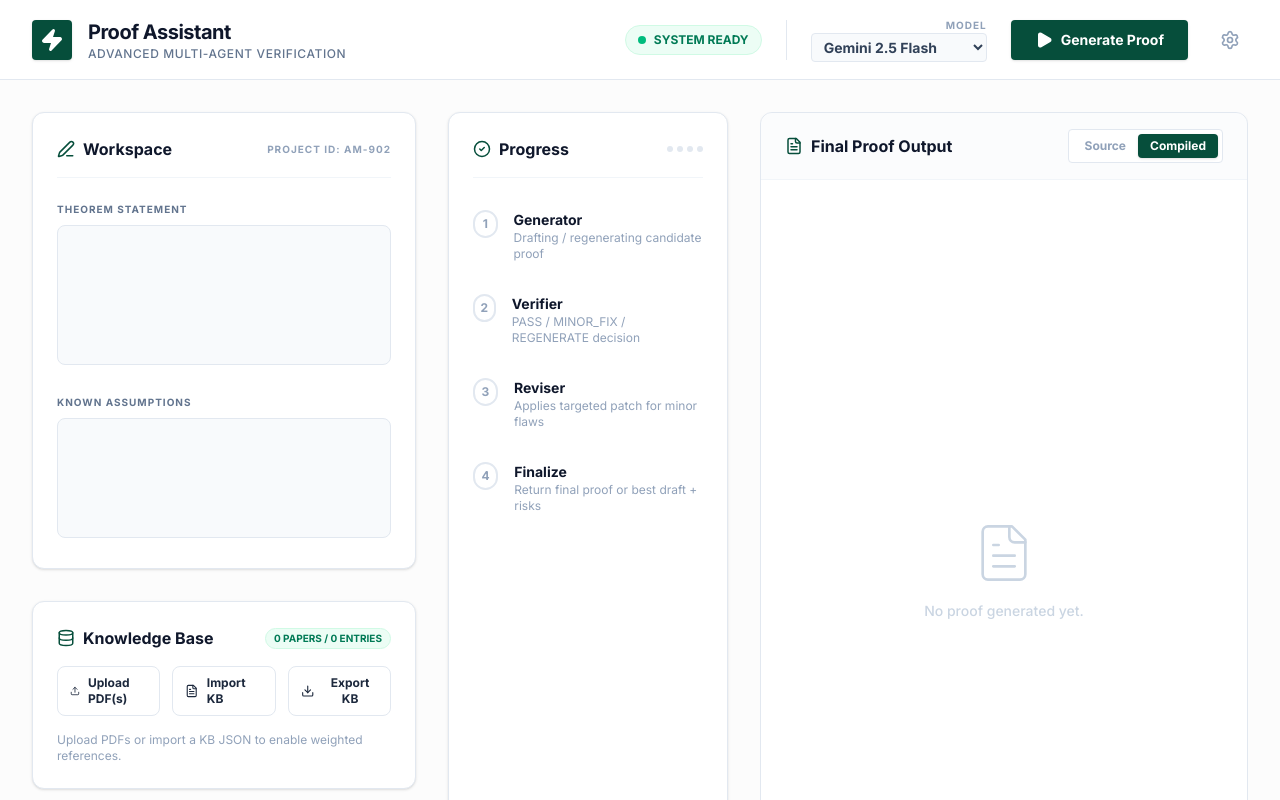
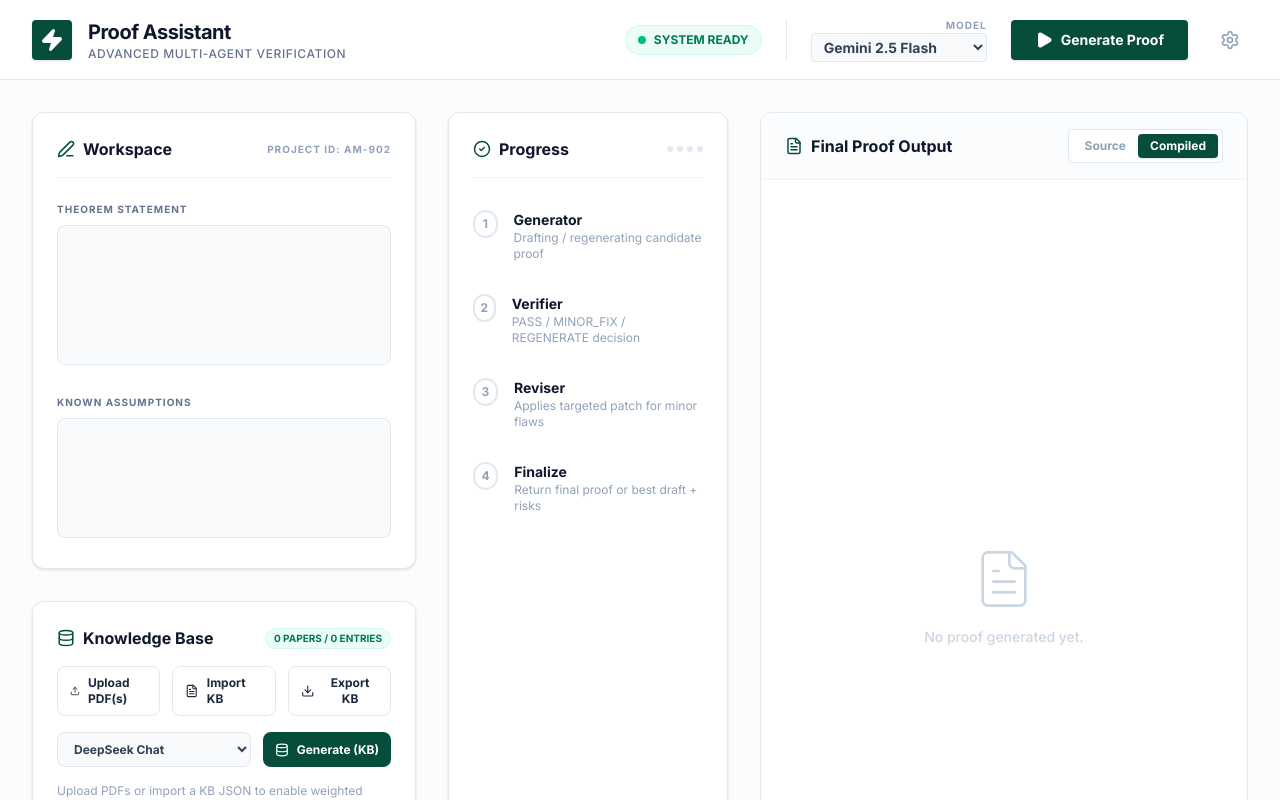
Before and after one commit to yangheihei2/-, a React (Vite) app: page / in a window 1280 px wide. Shown: the top 800 px of the page. Built offline with nearby package versions, Linux system fonts and the light colour scheme.

Commit message:
feat: add KB generate button with DeepSeek model selector

```diff
--- a/src/App.tsx
+++ b/src/App.tsx
@@ -172,6 +172,7 @@ export default function App() {
   const [activeTab, setActiveTab] = useState<'formatted' | 'source'>('formatted');
   const [errorMessage, setErrorMessage] = useState<string | null>(null);
   const [selectedModelId, setSelectedModelId] = useState('gemini-2.5-flash');
+  const [kbSelectedModelId, setKbSelectedModelId] = useState('deepseek-chat');
   const [possibleIdeas, setPossibleIdeas] = useState<string[]>([]);
   const [candidateTheorems, setCandidateTheorems] = useState<CandidateTheorem[]>([]);
   const [literatureMatches, setLiteratureMatches] = useState<LiteratureMatch[]>([]);
@@ -186,7 +187,11 @@ export default function App() {
   const proofRef = useRef<HTMLDivElement>(null);
   const ideasRef = useRef<HTMLDivElement>(null);
 
-  const selectedModelOption = MODEL_OPTIONS.find((option) => option.id === selectedModelId) || MODEL_OPTIONS[0];
+  const resolveModelOption = (modelId: string) =>
+    MODEL_OPTIONS.find((option) => option.id === modelId) || MODEL_OPTIONS[0];
+  const selectedModelOption = resolveModelOption(selectedModelId);
+  const kbModelOptions = MODEL_OPTIONS.filter((option) => option.provider === 'deepseek');
+  const selectedKbModelOption = resolveModelOption(kbSelectedModelId);
 
 
   const topReference = useMemo(
@@ -350,19 +355,20 @@ export default function App() {
     }
   };
 
-  const handleGenerate = async () => {
+  const handleGenerate = async (overrideModelId?: string) => {
     if (isGenerating) return;
 
+    const modelOption = resolveModelOption(overrideModelId || selectedModelId);
     setIsGenerating(true);
     setProof(null);
     setErrorMessage(null);
     setPossibleIdeas([]);
     setCandidateTheorems([]);
     setProgress(1);
-    addLog(`Generator initialized with ${selectedModelOption.label}.`, 'info');
+    addLog(`Generator initialized with ${modelOption.label}.`, 'info');
 
-    const verifyApiPath = selectedModelOption.provider === 'gemini' ? '/api/verify-proof' : '/api/verify-proof-deepseek';
-    const reviseApiPath = selectedModelOption.provider === 'gemini' ? '/api/revise-proof' : '/api/revise-proof-deepseek';
+    const verifyApiPath = modelOption.provider === 'gemini' ? '/api/verify-proof' : '/api/verify-proof-deepseek';
+    const reviseApiPath = modelOption.provider === 'gemini' ? '/api/revise-proof' : '/api/revise-proof-deepseek';
 
     const maxMinorFixRounds = 3;
     const maxRegenerateRounds = 2;
@@ -467,12 +473,12 @@ export default function App() {
     const fetchProof = async () => {
       const proofData = await requestJsonWithRetry<GenerateProofResponse>({
         stage: 'candidate proof generation',
-        endpoint: selectedModelOption.apiPath,
-        body: { theorem, assumptions, knowledgeReferences: rankedKnowledgeReferences, model: selectedModelOption.id },
+        endpoint: modelOption.apiPath,
+        body: { theorem, assumptions, knowledgeReferences: rankedKnowledgeReferences, model: modelOption.id },
         fallbackError: 'Failed to generate proof.',
         maxRetries: 1,
         retryOnHttp: true,
-        requestTimeoutMs: selectedModelOption.provider === 'deepseek' ? 90000 : 70000,
+        requestTimeoutMs: modelOption.provider === 'deepseek' ? 90000 : 70000,
       });
 
       const candidate = typeof proofData.proof === 'string' ? proofData.proof.trim() : '';
@@ -486,7 +492,7 @@ export default function App() {
       const verifyData = await requestJsonWithRetry<VerifyProofResponse>({
         stage: 'proof verification',
         endpoint: verifyApiPath,
-        body: { theorem, assumptions, proof: candidateProof, model: selectedModelOption.id },
+        body: { theorem, assumptions, proof: candidateProof, model: modelOption.id },
         fallbackError: 'Proof verification failed.',
         maxRetries: 1,
         retryOnHttp: true,
@@ -498,7 +504,7 @@ export default function App() {
       const reviseData = await requestJsonWithRetry<ReviseProofResponse>({
         stage: 'proof revision',
         endpoint: reviseApiPath,
-        body: { theorem, assumptions, proof: candidateProof, feedback, model: selectedModelOption.id },
+        body: { theorem, assumptions, proof: candidateProof, feedback, model: modelOption.id },
         fallbackError: 'Proof revision failed.',
         maxRetries: 1,
         retryOnHttp: true,
@@ -510,12 +516,12 @@ export default function App() {
       try {
         const ideasData = await requestJsonWithRetry<GenerateIdeasResponse>({
           stage: 'idea brainstorming',
-          endpoint: selectedModelOption.ideasApiPath,
-          body: { theorem, assumptions, literature: literatureMatches, knowledgeReferences: rankedKnowledgeReferences, model: selectedModelOption.id },
+          endpoint: modelOption.ideasApiPath,
+          body: { theorem, assumptions, literature: literatureMatches, knowledgeReferences: rankedKnowledgeReferences, model: modelOption.id },
           fallbackError: 'Idea generation failed.',
           maxRetries: 1,
           retryOnHttp: true,
-          requestTimeoutMs: selectedModelOption.provider === 'deepseek' ? 70000 : 50000,
+          requestTimeoutMs: modelOption.provider === 'deepseek' ? 70000 : 50000,
         });
         setPossibleIdeas(Array.isArray(ideasData.ideas) ? ideasData.ideas : []);
         setCandidateTheorems(Array.isArray(ideasData.candidateTheorems) ? ideasData.candidateTheorems : []);
@@ -581,7 +587,7 @@ export default function App() {
       }
 
       setProof(finalProof);
-      addLog(`Proof pipeline finished via ${selectedModelOption.label}.`, completed ? 'success' : 'warning');
+      addLog(`Proof pipeline finished via ${modelOption.label}.`, completed ? 'success' : 'warning');
     } catch (error: unknown) {
       console.error(error);
       const rawError = error instanceof Error ? error.message : 'Unknown server error.';
@@ -632,7 +638,7 @@ export default function App() {
             </div>
 
             <button
-              onClick={handleGenerate}
+              onClick={() => handleGenerate()}
               disabled={isGenerating}
               className={`flex items-center gap-2 px-6 py-2.5 rounded font-bold text-sm transition-all shadow-sm ${
                 isGenerating
@@ -707,6 +713,33 @@ export default function App() {
 
               <button onClick={handleExportKnowledgeBase} className="flex items-center justify-center gap-2 text-xs font-bold border border-slate-200 rounded-lg px-3 py-2 hover:border-[#064e3b]/40">
                 <Download size={14} /> Export KB
+              </button>
+            </div>
+
+            <div className="grid grid-cols-1 md:grid-cols-[1fr_auto] gap-3 mb-4">
+              <select
+                value={kbSelectedModelId}
+                onChange={(event) => setKbSelectedModelId(event.target.value)}
+                className="text-xs font-bold text-slate-700 bg-slate-50 border border-slate-200 rounded-lg px-3 py-2"
+                disabled={isGenerating}
+              >
+                {kbModelOptions.map((option) => (
+                  <option key={option.id} value={option.id}>
+                    {option.label}
+                  </option>
+                ))}
+              </select>
+              <button
+                onClick={() => handleGenerate(selectedKbModelOption.id)}
+                disabled={isGenerating}
+                className={`flex items-center justify-center gap-2 text-xs font-bold rounded-lg px-3 py-2 ${
+                  isGenerating
+                    ? 'bg-slate-100 text-slate-400 cursor-not-allowed'
+                    : 'bg-[#064e3b] text-white hover:bg-[#065f46]'
+                }`}
+              >
+                {isGenerating ? <RefreshCw size={14} className="animate-spin" /> : <Database size={14} />}
+                {isGenerating ? 'Generating...' : 'Generate (KB)'}
               </button>
             </div>
 
```
